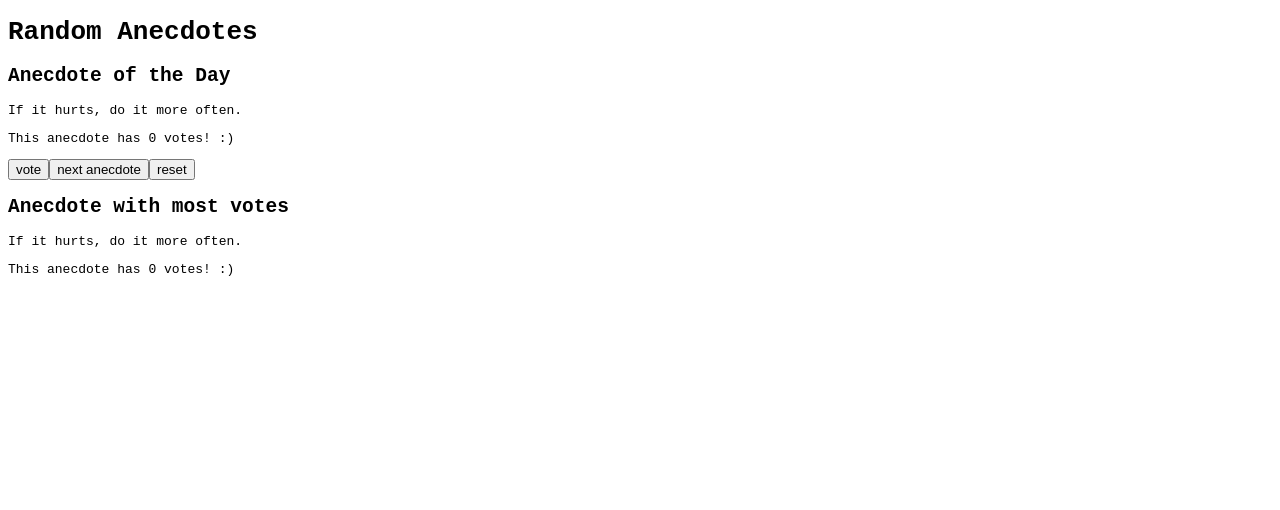
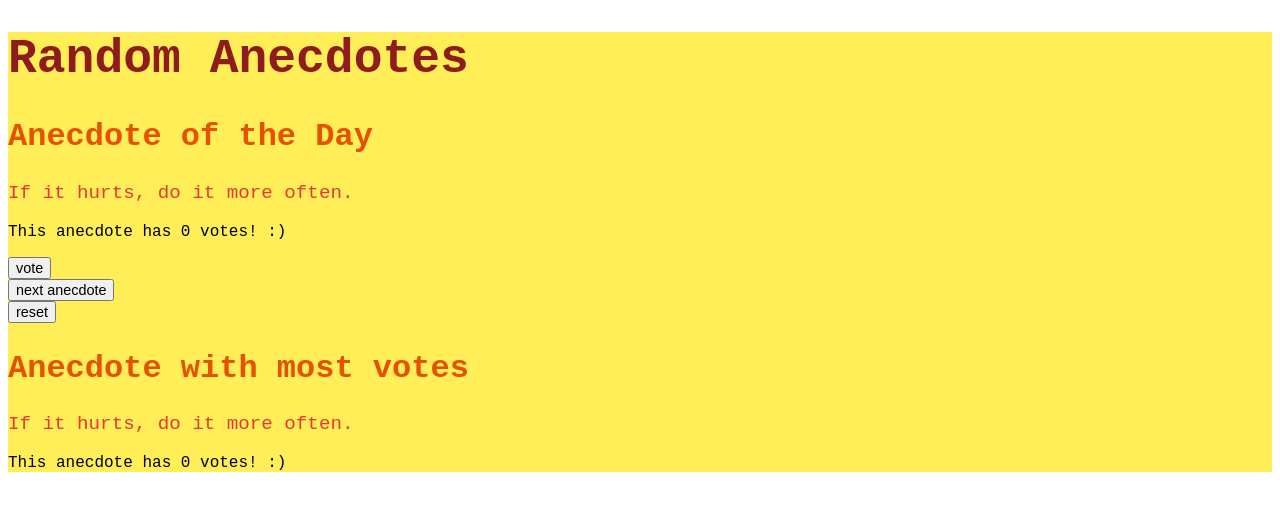
Before and after one commit to adelicia-js/fullstackopen-exercises, a React (Create React App) app in the folder part1/anecdotes/: page / in a window 1280 px wide. Shown: the top 510 px of the page. Built offline with nearby package versions, Linux system fonts and the light colour scheme.

Commit message:
part 1.14, refactored code, added minor styling

```diff
--- a/part1/anecdotes/src/App.js
+++ b/part1/anecdotes/src/App.js
@@ -1,4 +1,30 @@
 import { useState } from "react";
+
+const Header = ({text}) => {
+  return(
+    <div>
+      <h1 style={{fontSize: '3rem', color: '#8F1C1C'}}>Random Anecdotes</h1>
+    </div>
+  )
+}
+
+const Button = ({handleClick, text}) => {
+  return (
+    <div>
+      <button onClick={handleClick} style={{fontSize: '0.9rem'}}>{text}</button>
+    </div>
+  )
+}
+
+const DisplayAnec = ({text, anecdotes, anecNum, points}) => {
+  return (
+    <div>
+      <h2 style={{fontSize: '2rem', color: '#E65100'}}>{text}</h2>
+      <p style={{fontSize: '1.2rem', color: '#E53935'}}>{anecdotes[anecNum]}</p>
+      <p style={{fontSize: '1rem'}}>This anecdote has {points[anecNum]} votes! :{')'}</p>
+    </div>
+  )
+}
 
 const App = () => {
   const anecdotes = [
@@ -48,24 +74,19 @@ const App = () => {
   const reset = () => {
     setSelected(0);
     setVotes(emptyArr);
+    setMaxVotes(0);
   };
 
   return (
-    <div style={{ fontFamily: "monospace" }}>
-      <h1>Random Anecdotes</h1>
-      <h2>Anecdote of the Day</h2>
-      <p id="anecdote">{anecdotes[selected]}</p>
-      <p>
-        This anecdote has {votes[selected]} votes! :{")"}
-      </p>
-      <button onClick={updateVote}>vote</button>
-      <button onClick={ranAnec}>next anecdote</button>
-      <button onClick={reset}>reset</button>
-      <h2>Anecdote with most votes</h2>
-      <p>{anecdotes[maxVotes]}</p>
-      <p>
-        This anecdote has {votes[maxVotes]} votes! :{")"}
-      </p>
+    <div style={{ fontFamily: "monospace", backgroundColor: '#FFEE58'}}>
+      <Header/>
+      <DisplayAnec text='Anecdote of the Day' anecdotes={anecdotes} anecNum={selected} points={votes}/>
+      <Button handleClick={updateVote} text='vote'/>
+      <Button handleClick={ranAnec} text='next anecdote'/>
+      <Button handleClick={reset} text='reset'/>
+      <DisplayAnec text='Anecdote with most votes' anecdotes={anecdotes} anecNum={maxVotes} points={votes}/>
+
+
     </div>
   );
 };
```
